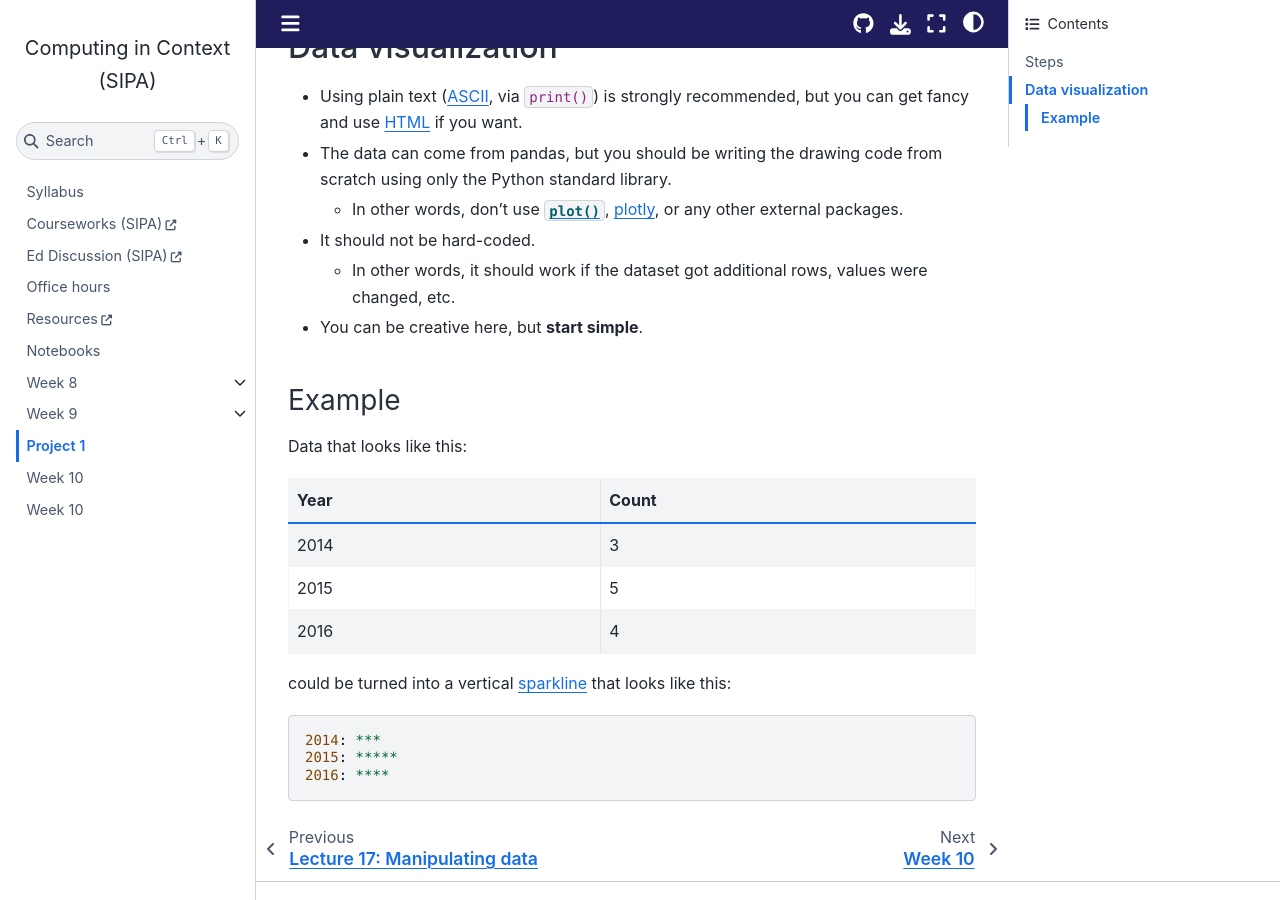
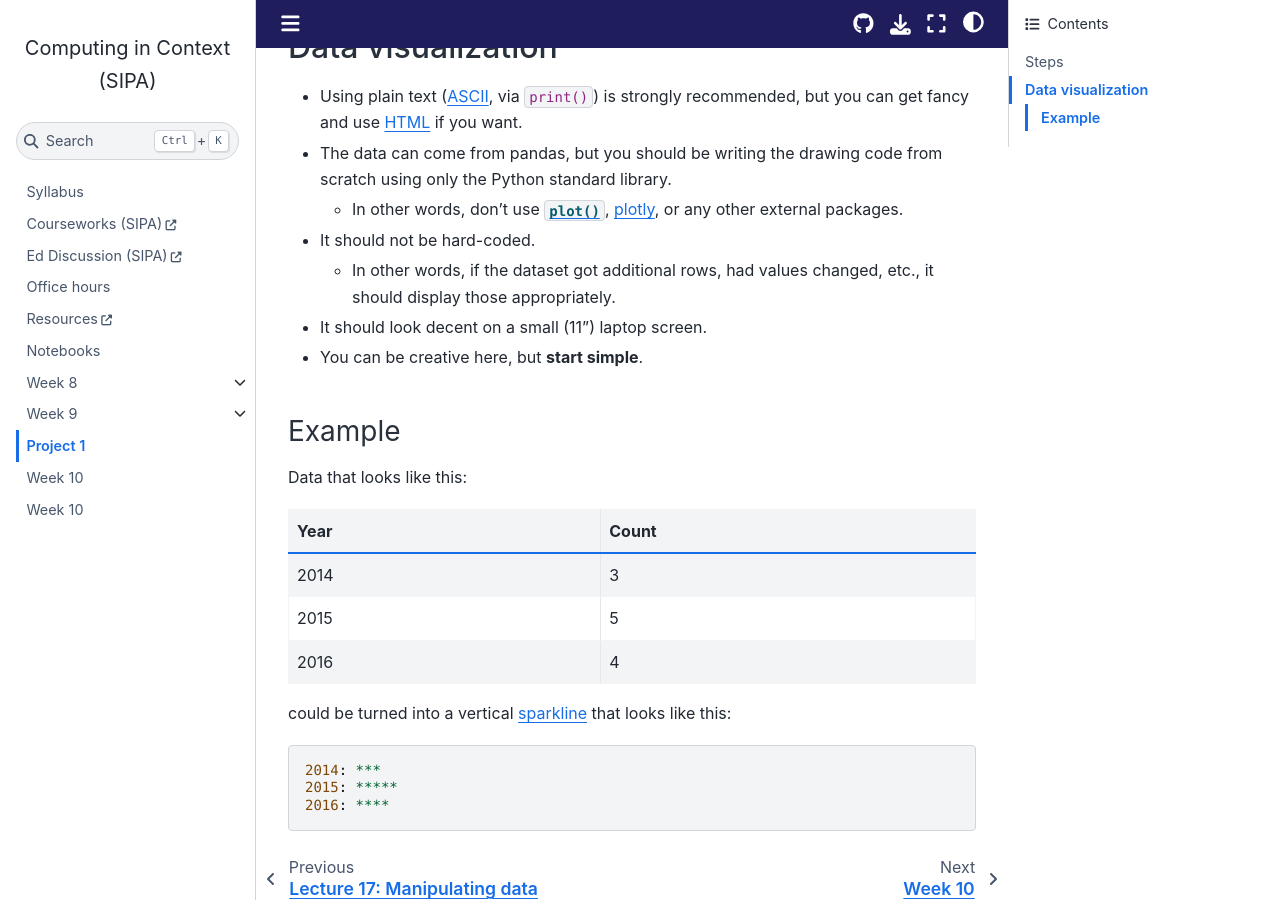
Before and after one commit to afeld/computing-in-context, a Jupyter Book: the page built from project_1.md, in a window 1280 px wide and 900 px high, scrolled down 1054 px. Built offline with Jupyter Book 1.0.4 settings and Sphinx 7.4.7 and the Sphinx Book theme 1.1.4, drawn with Linux system fonts in a browser that asks for light colours.

Commit message:
add requirement for Project 1 data viz to be small

```diff
--- a/project_1.md
+++ b/project_1.md
@@ -37,7 +37,8 @@ For all steps, explain what you're doing and what you found using [Markdown cell
 - The data can come from pandas, but you should be writing the drawing code from scratch using only the Python standard library.
   - In other words, don't use [`plot()`](https://pandas.pydata.org/docs/reference/api/pandas.DataFrame.plot.html), [plotly](https://plotly.com/python/), or any other external packages.
 - It should not be hard-coded.
-  - In other words, it should work if the dataset got additional rows, values were changed, etc.
+  - In other words, if the dataset got additional rows, had values changed, etc., it should display those appropriately.
+- It should look decent on a small (11") laptop screen.
 - You can be creative here, but **start simple**.
 
 ### Example
```
